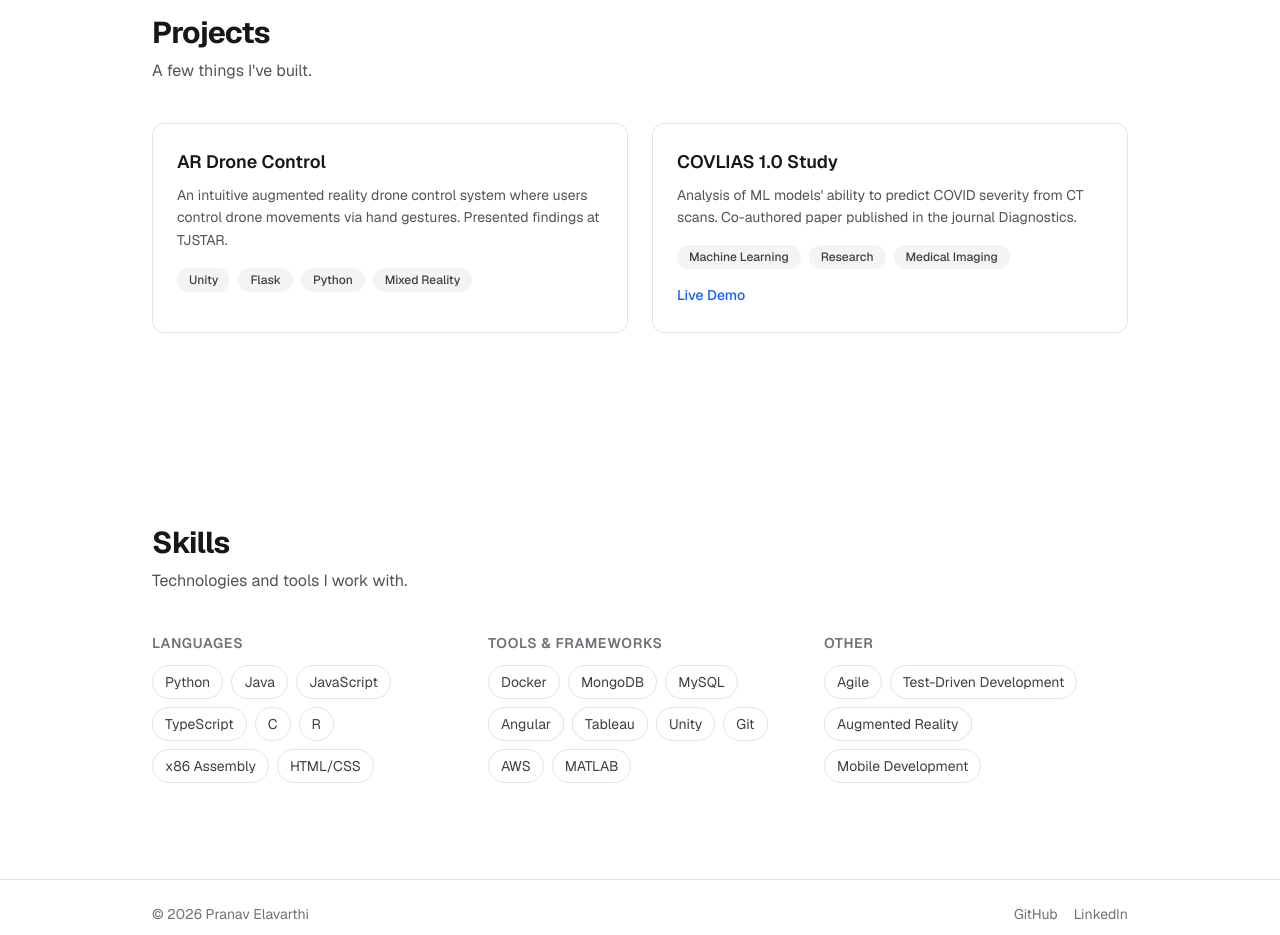
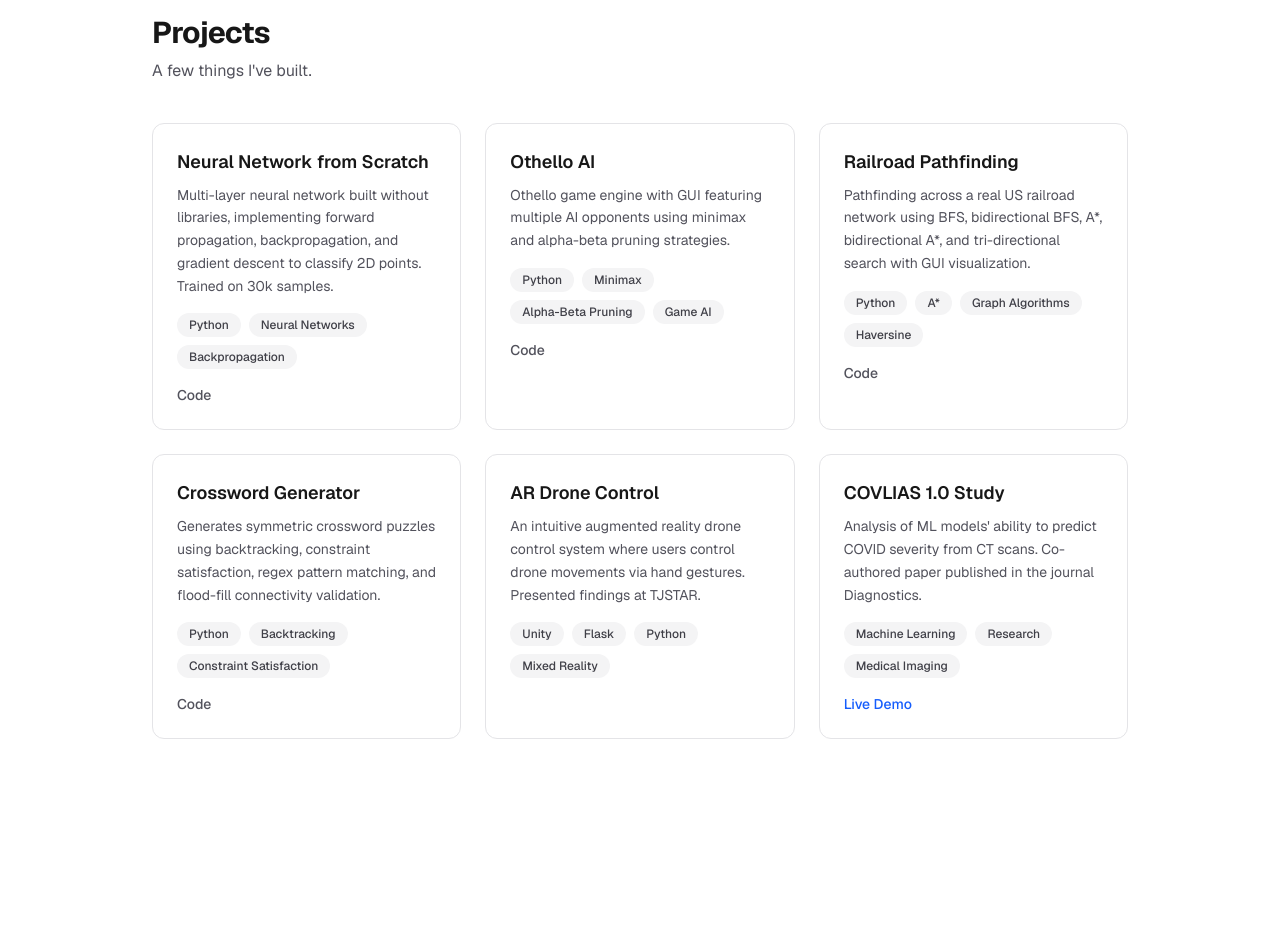
Before and after one commit to pelavarthi/portfolio, a Next.js app: page / in a window 1280 px wide. Shown: the part 1900-2835 px from the top of the page. Built offline with nearby package versions, Linux system fonts and the light colour scheme.

Commit message:
Add AI projects from coursework to portfolio
Add Neural Network from Scratch, Othello AI, Railroad Pathfinding, and
Crossword Generator projects with GitHub links. Update grid to 3 columns
on large screens.

```diff
--- a/src/components/Projects.tsx
+++ b/src/components/Projects.tsx
@@ -10,7 +10,7 @@
       <p className="mt-2 text-zinc-600 dark:text-zinc-400">
         A few things I&apos;ve built.
       </p>
-      <div className="mt-10 grid gap-6 sm:grid-cols-2">
+      <div className="mt-10 grid gap-6 sm:grid-cols-2 lg:grid-cols-3">
         {projects.map((project) => (
           <ProjectCard key={project.title} project={project} />
         ))}
--- a/src/data/projects.ts
+++ b/src/data/projects.ts
@@ -7,6 +7,38 @@
 }
 
 export const projects: Project[] = [
+  {
+    title: "Neural Network from Scratch",
+    description:
+      "Multi-layer neural network built without libraries, implementing forward propagation, backpropagation, and gradient descent to classify 2D points. Trained on 30k samples.",
+    tags: ["Python", "Neural Networks", "Backpropagation"],
+    githubUrl:
+      "https://github.com/pelavarthi/Artificial-Intelligence/blob/main/Unit%206/Unit6Lab3.py",
+  },
+  {
+    title: "Othello AI",
+    description:
+      "Othello game engine with GUI featuring multiple AI opponents using minimax and alpha-beta pruning strategies.",
+    tags: ["Python", "Minimax", "Alpha-Beta Pruning", "Game AI"],
+    githubUrl:
+      "https://github.com/pelavarthi/Artificial-Intelligence/tree/main/Unit%203",
+  },
+  {
+    title: "Railroad Pathfinding",
+    description:
+      "Pathfinding across a real US railroad network using BFS, bidirectional BFS, A*, bidirectional A*, and tri-directional search with GUI visualization.",
+    tags: ["Python", "A*", "Graph Algorithms", "Haversine"],
+    githubUrl:
+      "https://github.com/pelavarthi/Artificial-Intelligence/blob/main/Unit%201/Elavarthi_Pranav_U1_Lab7_Railroad_shell.py",
+  },
+  {
+    title: "Crossword Generator",
+    description:
+      "Generates symmetric crossword puzzles using backtracking, constraint satisfaction, regex pattern matching, and flood-fill connectivity validation.",
+    tags: ["Python", "Backtracking", "Constraint Satisfaction"],
+    githubUrl:
+      "https://github.com/pelavarthi/Artificial-Intelligence/blob/main/Unit%205/crossword.py",
+  },
   {
     title: "AR Drone Control",
     description:
```
